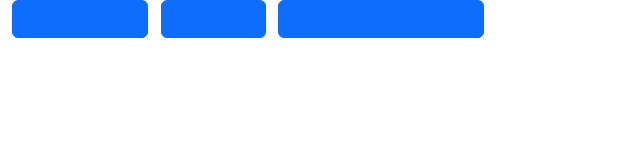
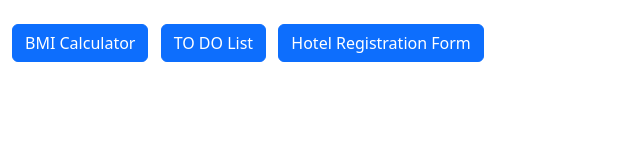
Before and after one commit to Bhagij/Ui-portfolio, a website: page index.html in a window 1280 px wide. Shown: the whole page, without its empty margins (0-640 px from the left). Drawn offline with nearby package versions, Linux system fonts and the light colour scheme.

Commit message:
style is added to BMI calculator

```diff
--- a/index.html
+++ b/index.html
@@ -7,8 +7,14 @@
     <link rel="stylesheet" href="https://cdn.jsdelivr.net/npm/bootstrap@5.3.3/dist/css/bootstrap.min.css">
     <link rel="stylesheet" href="https://cdn.jsdelivr.net/npm/bootstrap-icons@1.11.3/font/bootstrap-icons.css">
     <script src="https://cdn.jsdelivr.net/npm/bootstrap@5.3.3/dist/js/bootstrap.min.js"></script>
+    <style>
+        a{
+            text-decoration: none;
+            color: white;
+        }
+    </style>
 </head>
-<body class="container-fluid">
+<body class="container-fluid mt-4 ">
     <button class="btn btn-primary me-2"><a href="./bmi.html">BMI Calculator</a></button>
     <button class="btn btn-primary me-2"><a href="./to-do-list.html">TO DO List</a></button>
     <button class="btn btn-primary me-2"><a href="./hotel.html">Hotel Registration Form</a></button>
```
